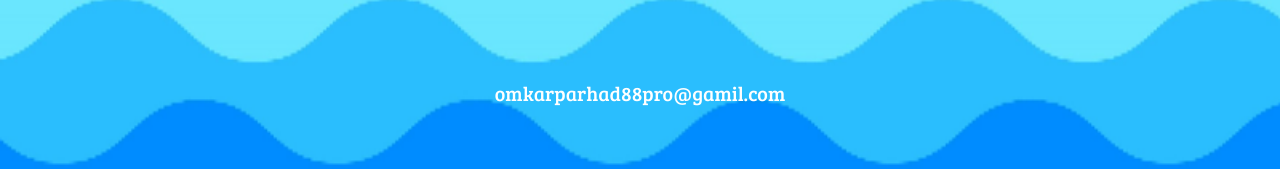
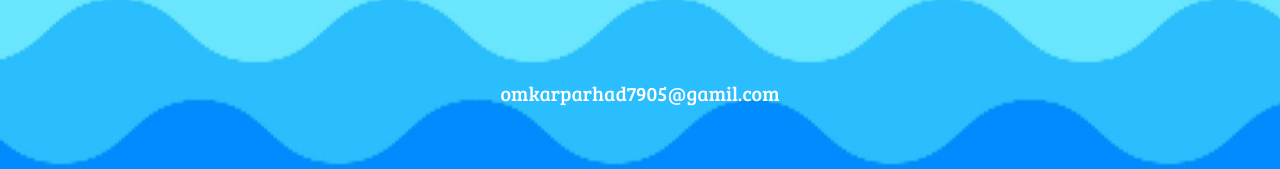
Before and after one commit to OmkarParhad88/portfolio1, a React (Create React App) app: page / in a window 1280 px wide. Shown: the part 3730-3899 px from the top of the page. Built offline with nearby package versions, Linux system fonts and the light colour scheme.

Commit message:
Update Footer.jsx

```diff
--- a/src/components/Footer/Footer.jsx
+++ b/src/components/Footer/Footer.jsx
@@ -10,7 +10,7 @@ const Footer = () => {
     <div className="footer" id="about">
       <img src={wave} alt="" style={{ width: "100%", height: "23rem" }} />
       <div className="f-content">
-        <span>omkarparhad88pro@gamil.com</span>
+        <span>omkarparhad7905@gamil.com</span>
 
         <div className="f-icons">
           <a
```
